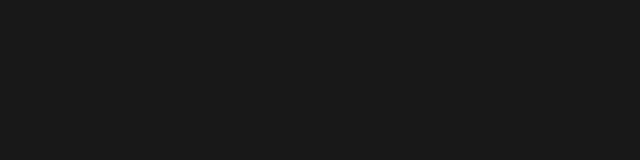
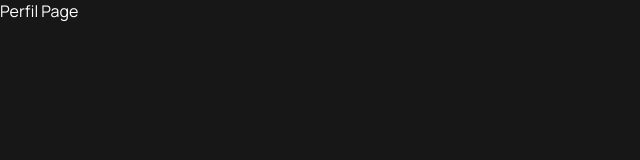
Before and after one commit to Escola-de-Ti/frontend-knowhall, a React (Vite) app in the folder webapp/: page /perfil in a window 1280 px wide. Before the commit this address had no page. Shown: the top 160 px of the page, without its empty margins (0-640 px from the left). Built offline with nearby package versions, Linux system fonts and the light colour scheme.

Commit message:
feat: Estruturando o perfil

```diff
--- a/webapp/src/App.tsx
+++ b/webapp/src/App.tsx
@@ -1,9 +1,9 @@
 import React from 'react';
-import logo from './logo.svg';
 import Login from './pages/Login';
 import Cadastro from './pages/Cadastro';
 import { Routes, Route } from 'react-router-dom';
 import CriarPost from './pages/CriarPost';
+import Perfil from './pages/Perfil';
 
 function App() {
   return (
@@ -12,6 +12,8 @@
         <Route path="/login" element={<Login />} />
         <Route path="/cadastro" element={<Cadastro />} />
         <Route path="/criar-post" element={<CriarPost />} />
+        <Route path="/perfil" element={<Perfil />} />
+        <Route path="*" element={<div>Página não encontrada</div>} />
       </Routes>
     </>
   );
--- /dev/null
+++ b/webapp/src/pages/Perfil.tsx
@@ -0,0 +1,7 @@
+import React from "react";
+
+const Perfil: React.FC = () => {
+    return <div>Perfil Page</div>;
+};
+
+export default Perfil;
```
Also changed, not shown: webapp/src/components/perfil/PerfilAtividades.tsx (added), webapp/src/components/perfil/PerfilCertificados.tsx (added), webapp/src/components/perfil/PerfilConquistas.tsx (added), webapp/src/components/perfil/PerfilDetalhes.tsx (added), webapp/src/components/perfil/PerfilEstatisticas.tsx (added), webapp/src/components/perfil/PerfilHistorico.tsx (added), webapp/src/components/perfil/PerfilSlide.tsx (added).
